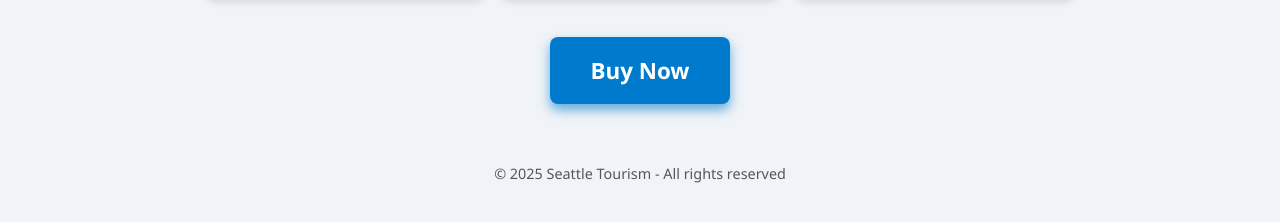
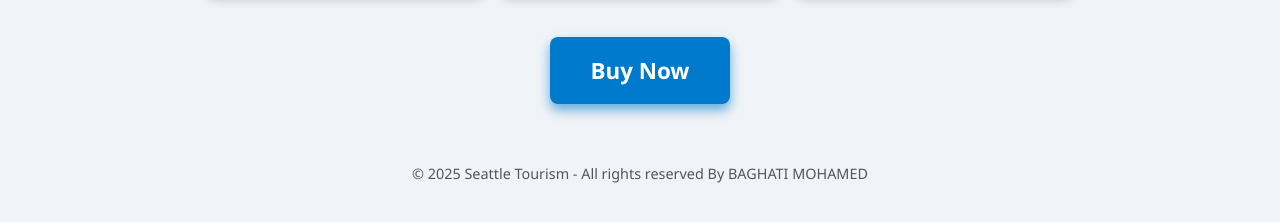
Before and after one commit to mohamedbagahti/Seattlehostels, a plain HTML site: page index.html in a window 1280 px wide. Shown: the part 468-690 px from the top of the page. Drawn offline with Linux system fonts and the light colour scheme.

Commit message:
Update index.html

```diff
--- a/index.html
+++ b/index.html
@@ -97,7 +97,7 @@
   </div>
 
   <footer>
-    © 2025 Seattle Tourism - All rights reserved
+    © 2025 Seattle Tourism - All rights reserved By BAGHATI MOHAMED
   </footer>
 </body>
 </html>
```
